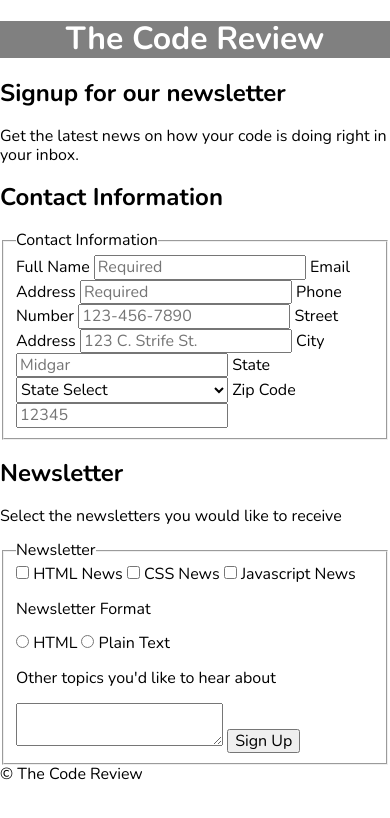
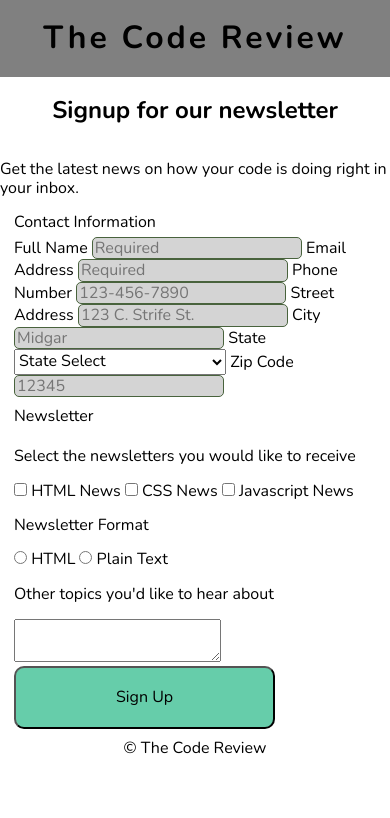
Before and after one commit to constbeecoding/online-registration-form, a plain HTML site: page index.html in a window 390 px wide. Drawn offline with nearby package versions, Linux system fonts and the light colour scheme.

Commit message:
Flexbox Fix, Fixing CSS Styling for Mobile First
Having issues getting my page to all display with the same width. Fixing the page to display with flexbox, and styling the H1 and Button.

```diff
--- a/basestyles.css
+++ b/basestyles.css
@@ -2,25 +2,34 @@
 
 * {
     font-family: 'Nunito', sans-serif;
-
 }
 
 body {
-    margin-top: 0;
-
-
+    margin: auto;
 }
 
 h1 {
-    color: white;
     background-color: grey;
-    margin-top: 0 auto;
+    padding: 20px;
+    letter-spacing: 3px;
     text-align: center;
 }
 
-input [type="text"]{
-    background-color: grey;
-    border: 1px solid #49633d ;
+input[type="text"]{
+    background-color: rgb(212, 212, 212);
+    border: 1px solid #49633d;
+    border-radius: 5px;
+}
+
+fieldset {
+    border: 0;
+}
+
+button {
+    max-width: 300px;
+    padding: 20px 100px;
+    background-color: mediumaquamarine;
+    border-radius: 10px;
 }
 
 
--- a/flexbox.css
+++ b/flexbox.css
@@ -1,6 +1,12 @@
 /*Flexbox Styles*/
 
-.container {
+div {
     display: flex;
-    justify-content: center;
+    flex-direction: column;
+    align-items: center;
 }
+
+fieldset {
+    flex: 2;
+
+}
--- a/index.html
+++ b/index.html
@@ -5,26 +5,27 @@
     <meta charset="UTF-8">
     <meta name="viewport" content="width=device-width, initial-scale=1.0">
     <link rel="stylesheet" href="basestyles.css">
+    <link rel="stylesheet" href="flexbox.css">
     <link rel="stylesheet" href="normalize.css">
-    <link rel="stylesheet" href="flexbox.css">
-    <link href="https://fonts.googleapis.com/css2?family=Nunito:wght@400;700&display=swap" rel="stylesheet">
+    <link href="https://fonts.googleapis.com/css?family=Nunito:wght@400;700&display=swap&effect=anaglyph" rel="stylesheet">
     <title>The Code Review</title>
 </head>
 
 <body>
 
-    <h1>The Code Review</h1>
-    <h2>Signup for our newsletter</h2>
-    <p>Get the latest news on how your code is doing right in your inbox.</p>
+     <h1 class="font-effect-anaglyph">The Code Review</h1>
+    <div>
+        <h2>Signup for our newsletter</h2>
+        <p>Get the latest news on how your code is doing right in your inbox.</p>
 
     <!--Border Here-->
 
     <!--Form Begins Here-->
-    <container>
-        <h2>Contact Information</h2>
-        <form action="" method="post">
+
         <fieldset>
         <legend>Contact Information</legend>
+            <form action="#" method="post">
+
             <label for="name">Full Name</label>
             <input type="text" id="name" name="user_name" placeholder="Required">
 
@@ -111,19 +112,22 @@
 
         <!--Newsletter Section-->
 
-        <h2>Newsletter</h2>
+        <fieldset>
+
+            <legend>Newsletter</legend>
+
         <p>Select the newsletters you would like to receive</p>
 
-        <fieldset>
-        <legend>Newsletter</legend>
+
+
             <input type="checkbox" id="htmlnews" name="html_news">
-            <label for="">HTML News</label>
+            <label for="htmlnews">HTML News</label>
 
             <input type="checkbox" id="cssnews" name="css_news">
-            <label for="">CSS News</label>
+            <label for="cssnews">CSS News</label>
 
-            <input type="checkbox" id="" name="">
-            <label for="">Javascript News</label>
+            <input type="checkbox" id="jsnews" name="js_news">
+            <label for="jsnews">Javascript News</label>
 
 
             <p>Newsletter Format</p>
@@ -137,14 +141,14 @@
             <p>Other topics you'd like to hear about</p>
 
 
-            <textarea type="text" id="" name=""></textarea>
+            <textarea id="topics" name="user_topics"></textarea>
 
             <!--Signup Button Here-->
 
-            <button type="submit" id="" name="">Sign Up</button>
+            <button type="submit" id="submit" name="user_submit">Sign Up</button>
         </fieldset>
-    </container>
-        <footer>&copy The Code Review</footer>
 
+        <footer>&#169; The Code Review</footer>
+    </div>
 </body>
 </html>
```
Also changed, not shown: normalize.css.
